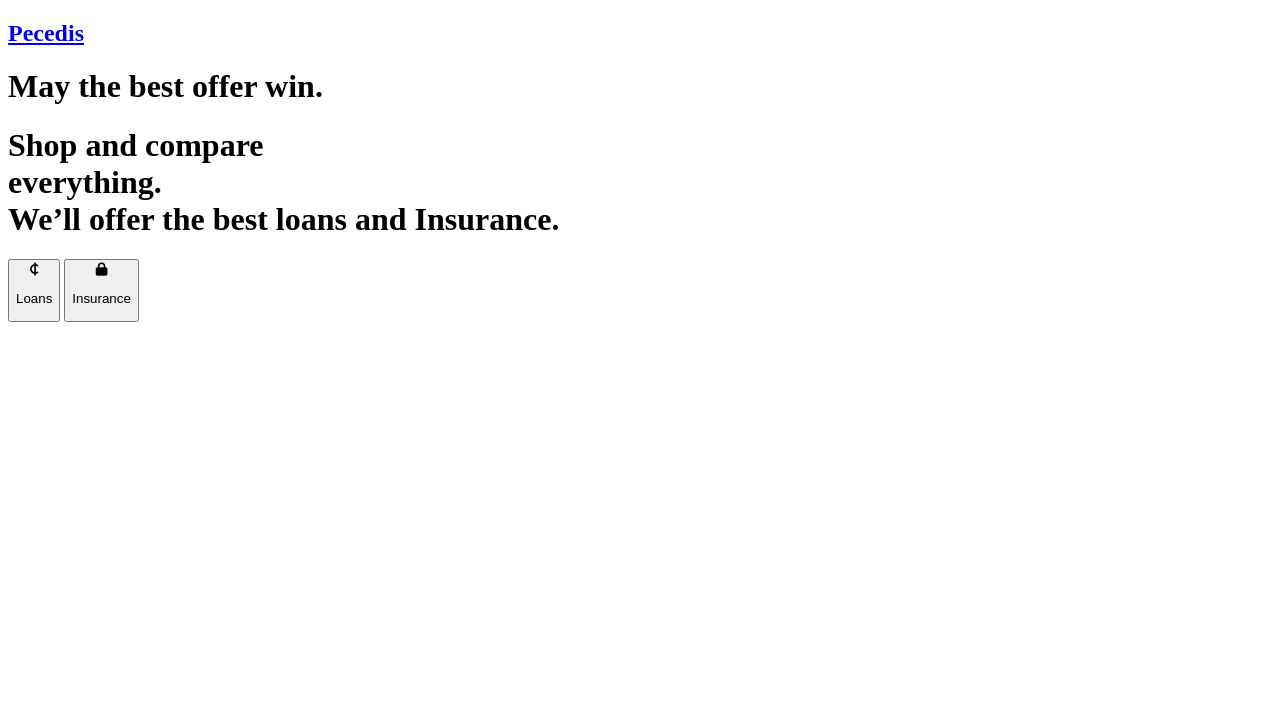
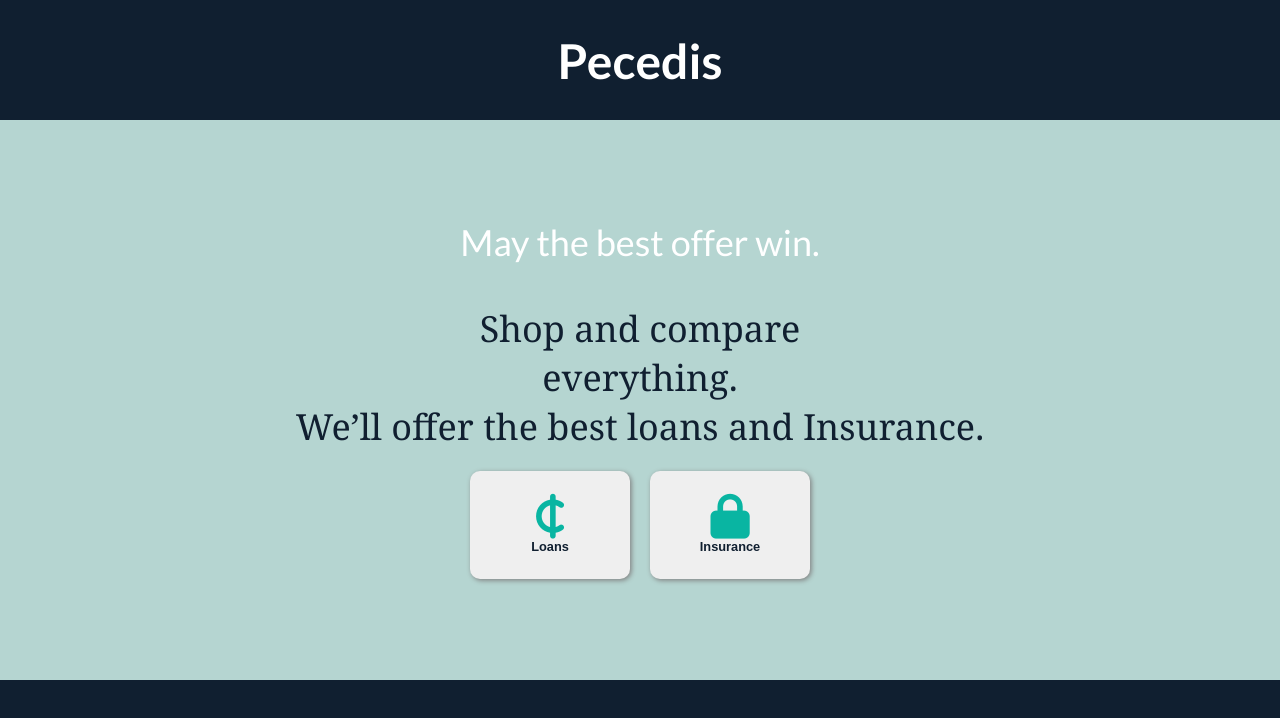
Before and after one commit to MojokojoXD/deployment-demo, a plain HTML site: page Home.html in a window 1280 px wide. Drawn offline with Linux system fonts and the light colour scheme; the site is published under a folder, as on GitHub Pages, so addresses that start at the root find nothing.

Commit message:
modified Home.html

```diff
--- a/Home.html
+++ b/Home.html
@@ -6,7 +6,7 @@
     <meta name="viewport" content="width=device-width, initial-scale=1.0">
     <title>Pecedis</title>
     <meta name="Author" content="Kojo Boakye-Yiadom" />
-    <link rel = "stylesheet" href="/pecedis-style.css" />
+    <link rel = "stylesheet" href="pecedis-style.css" />
     <link rel="preconnect" href="https://fonts.googleapis.com">
     <link rel="preconnect" href="https://fonts.gstatic.com" crossorigin>
     <link href="https://fonts.googleapis.com/css2?family=Lato:ital,wght@0,100;0,300;0,400;0,700;0,900;1,100;1,300;1,400;1,700;1,900&display=swap" rel="stylesheet">
```
